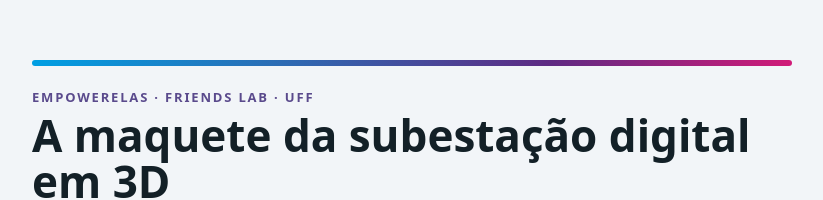
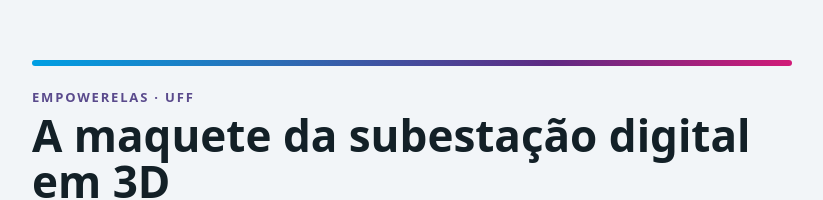
Before and after one commit to Pamelinha7/empowerelas-3d, a plain HTML site: page index.html in a window 1280 px wide. Shown: the part 112-312 px from the top of the page, without its empty margins (228-1051 px from the left). Drawn offline with Linux system fonts and the light colour scheme.

Commit message:
Add files via upload

```diff
--- a/index.html
+++ b/index.html
@@ -26,7 +26,7 @@ footer{margin-top:28px;font-size:13px;color:var(--ink2)}
 <body>
 <main>
   <div class="bar"></div>
-  <div class="kick">EmPowerElas · FRIENDS Lab · UFF</div>
+  <div class="kick">EmPowerElas · UFF</div>
   <h1>A maquete da subestação digital em 3D</h1>
   <p>Passeie pela maquete, voe por cima dela e clique nos equipamentos para aprender o que cada um faz.</p>
   <div class="grid">
```
Also changed, not shown: 1 other file.
